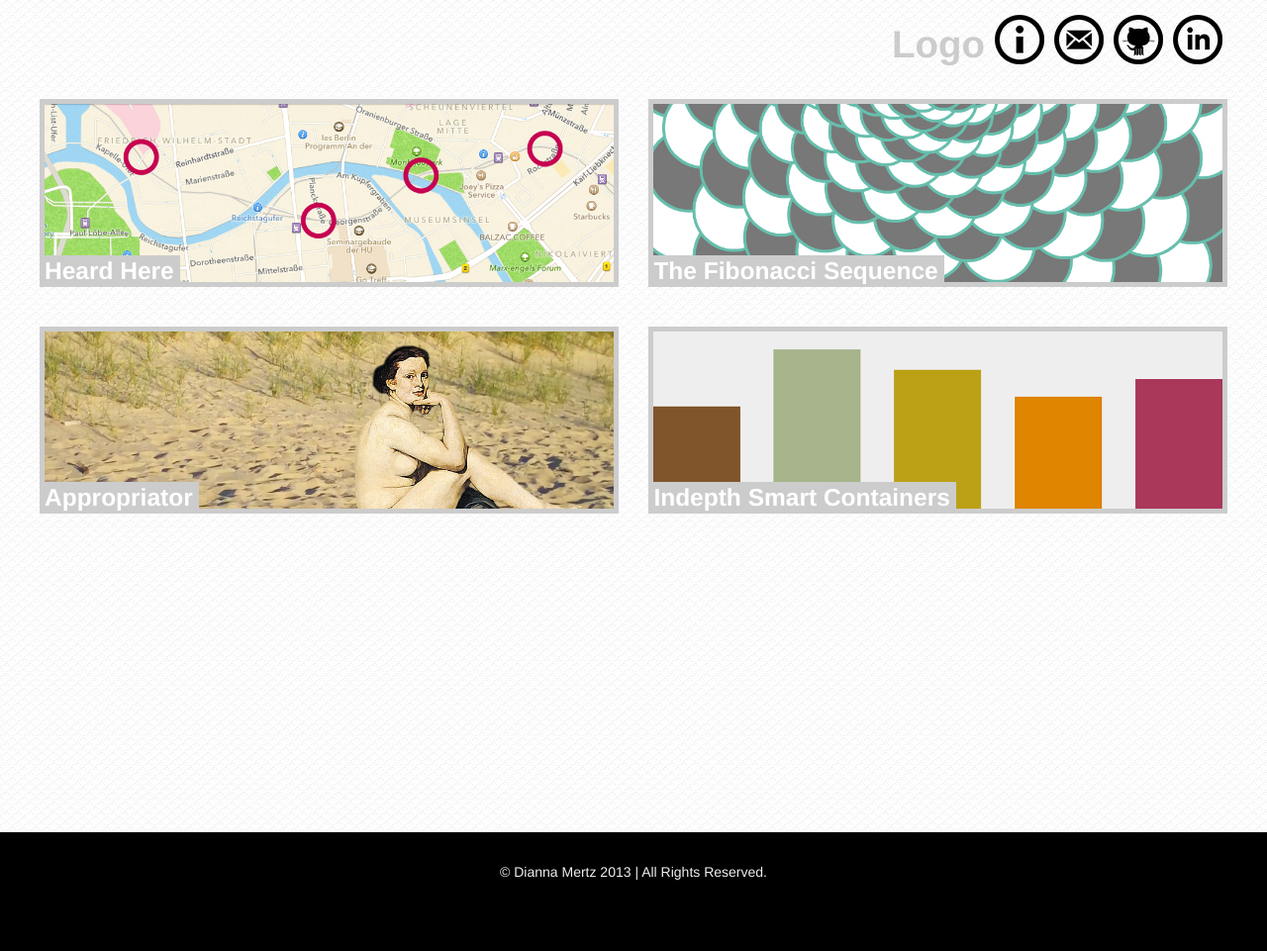
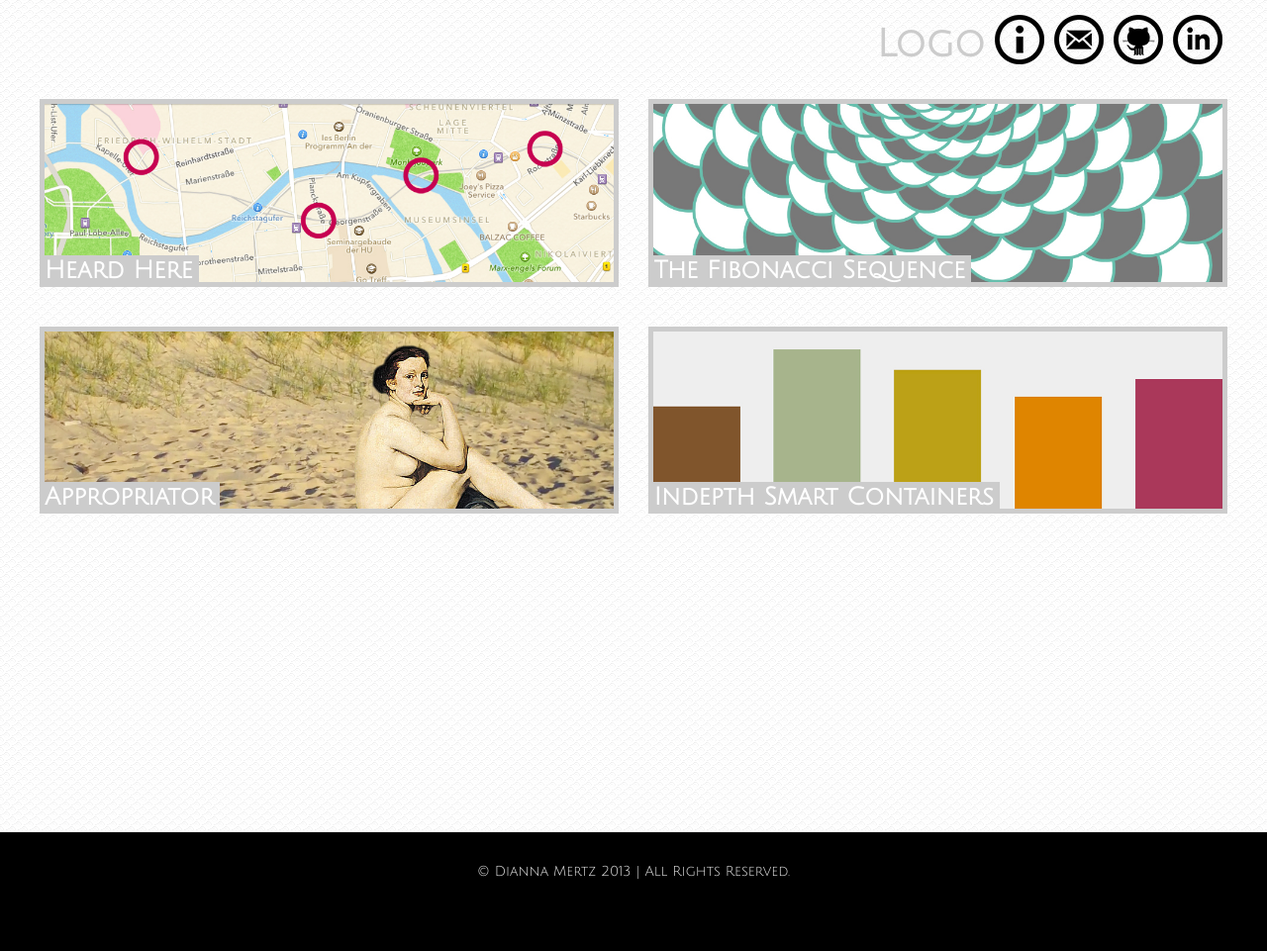
Before and after one commit to diannamertz/doubledi.github.com, a Jekyll site: the page built from index.html, in a window 1280 px wide. Shown: the whole page at 99% size. Built offline with Jekyll 4.4.1, drawn with Linux system fonts in a browser that asks for light colours.

```diff
--- a/_layouts/default.html
+++ b/_layouts/default.html
@@ -6,6 +6,7 @@
       <title> {% if page.title %} {{ page.title }} | {% endif %} Dianna Mertz </title>
       <link rel="stylesheet" href="/css/bootstrap.css" media="screen">
       <link rel="stylesheet" href="/css/style.css" media="screen">
+      <link href='http://fonts.googleapis.com/css?family=Julius+Sans+One' rel='stylesheet' type='text/css'>
     </head>
     <body>
       <div id="wrap">
--- a/css/style.css
+++ b/css/style.css
@@ -8,6 +8,7 @@
   background-image: url("../img/ecailles.png");
   line-height: 20px;
   color #333333;
+  font-family: 'Julius Sans One', sans-serif;
 }
 
 a {
@@ -18,6 +19,8 @@
   color: #ececec;
   text-decoration: underline;
 }
+
+
 
 nav ul, ul.entries {
   list-style-type: none;
```
